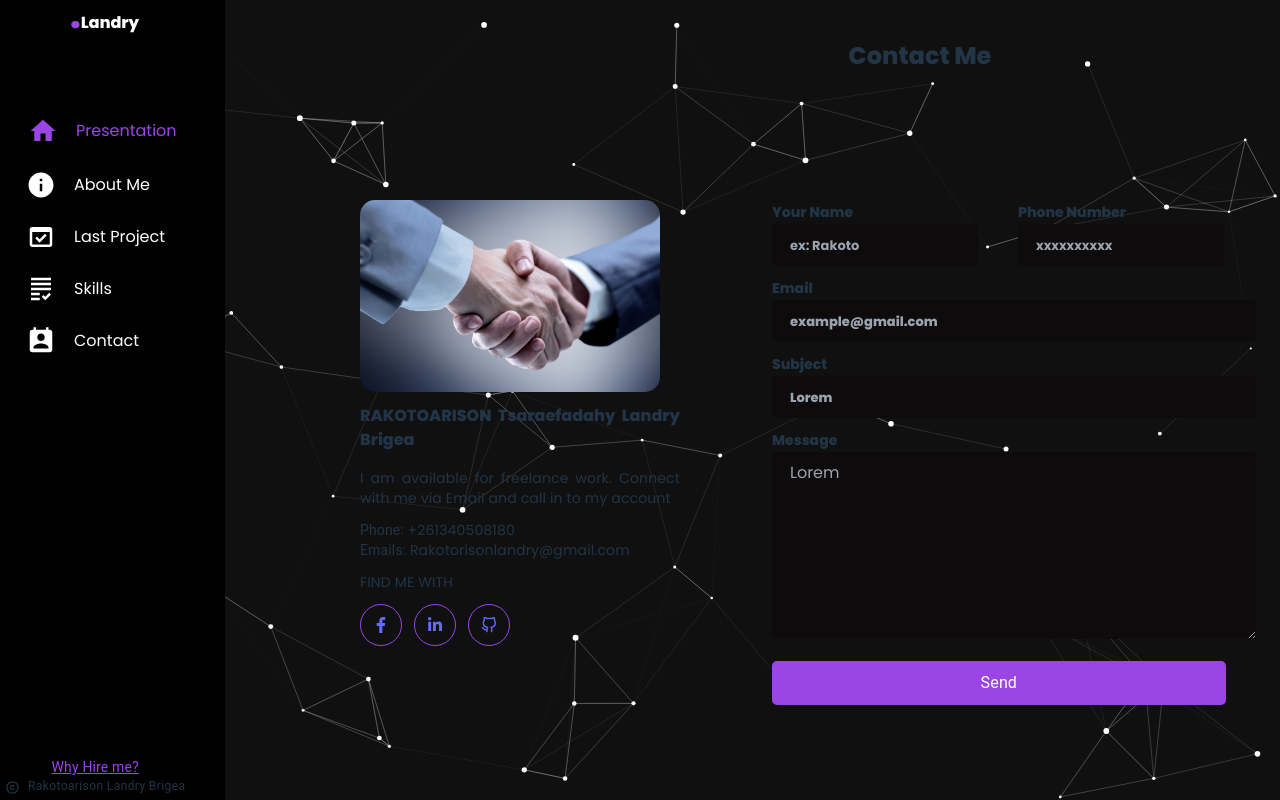
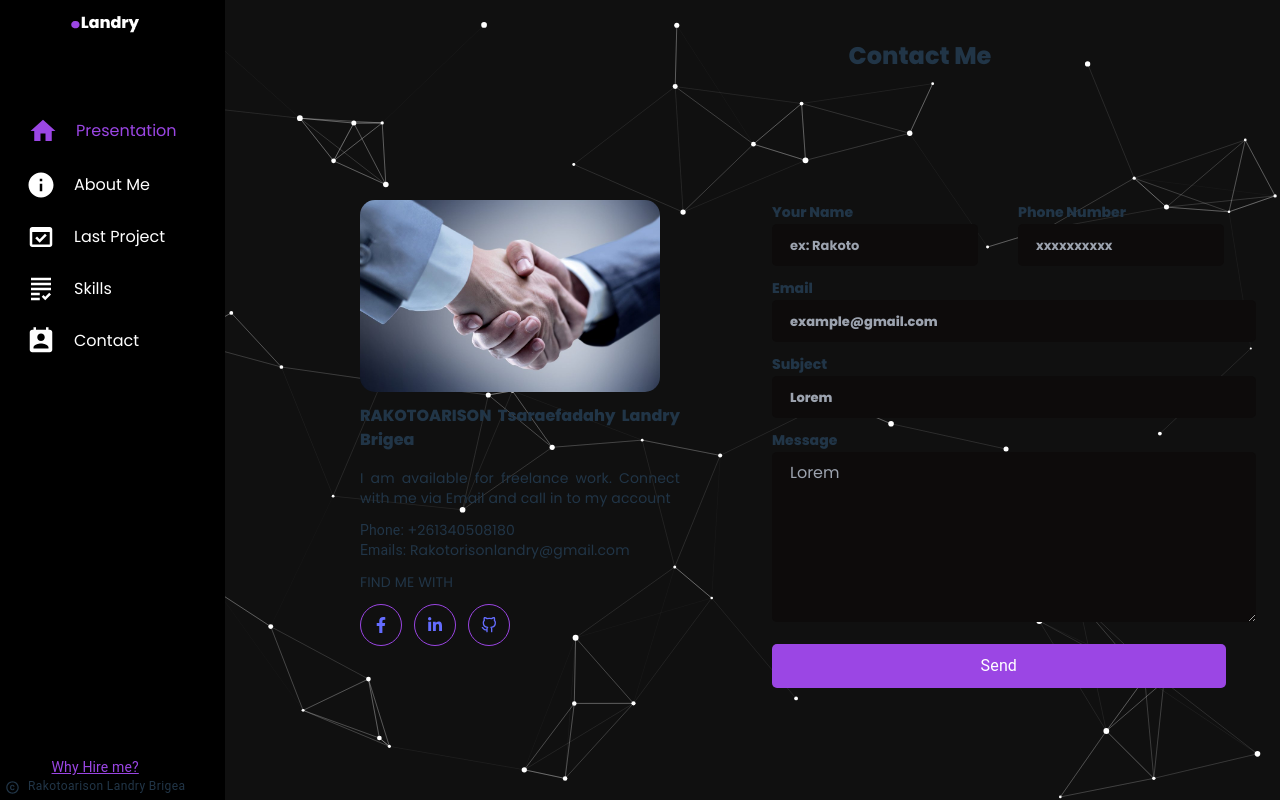
Before and after one commit to rakotoarisonlandry/Portfolio, a React (Vite) app: page /contact in a window 1280 px wide. Shown: the top 800 px of the page. Built offline with nearby package versions, Linux system fonts and the light colour scheme.

Commit message:
style contact and about modfy

```diff
--- a/src/css/index.scss
+++ b/src/css/index.scss
@@ -260,7 +260,7 @@
       border-radius: 5px;
       width: 484px;
       border: none;
-      height: 187px;
+      height: 170px;
     }
   }
 }
```
